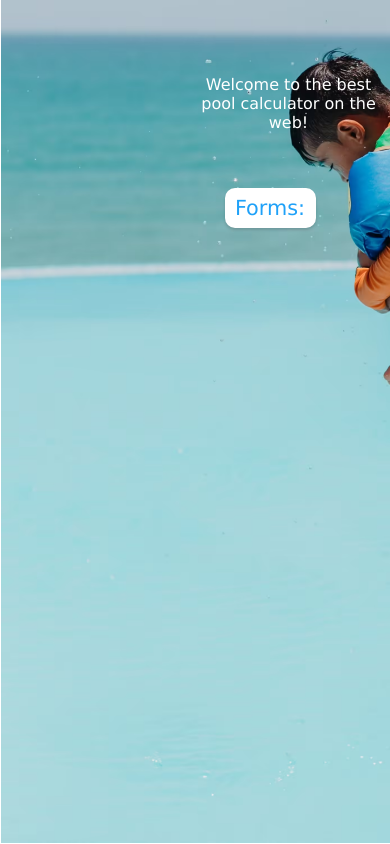
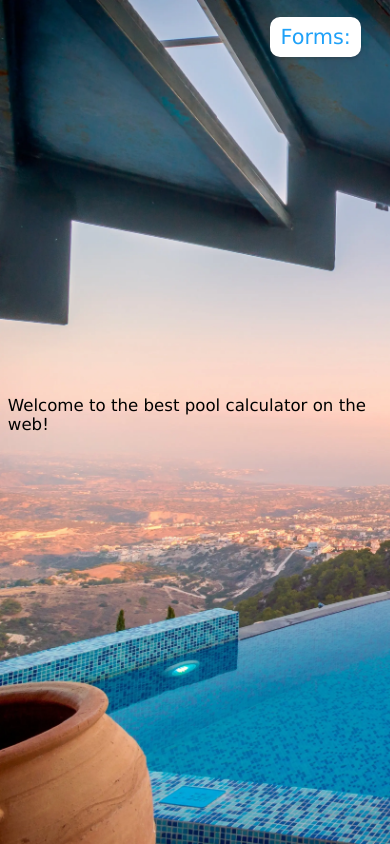
Before and after one commit to pschlafley/Pool-Chem-Calculator, a React (Create React App) app in the folder client/: page / in a window 390 px wide. Built offline with nearby package versions, Linux system fonts and the light colour scheme; the HTML template or start-up script is replaced by a standard one.

Commit message:
changed background picture, and added media queries to make the homepage responsive. I still need to fix the media query for max-width: 2560px;

```diff
--- a/client/src/components/Dropdown/dd.module.css
+++ b/client/src/components/Dropdown/dd.module.css
@@ -2,14 +2,14 @@ li {
     list-style: none;
 }
 
-.ddContainer {
+/* .ddContainer {
     display: flex;
     width: 8em;
     margin: 0 auto;
-}
+} */
 
 .ddHeader {
-    margin-bottom: 0.8em;
+    margin: .8em;
     padding: 0.4em .5em 0.4em .5em;
     box-shadow: 0 2px 3px rgba(0, 0, 0, 0.15);
     font-weight: 500;
--- a/client/src/components/HomePage/home-page.js
+++ b/client/src/components/HomePage/home-page.js
@@ -4,17 +4,22 @@ import DropDown from "../Dropdown/dropdown";
 
 // background image photo credits
 // Photo by <a href="https://unsplash.com/@josecasado?utm_source=unsplash&utm_medium=referral&utm_content=creditCopyText">José Casado</a> on <a href="https://unsplash.com/s/photos/jumping-into-pool?utm_source=unsplash&utm_medium=referral&utm_content=creditCopyText">Unsplash</a>
-
+// Photo by Pixabay: https://www.pexels.com/photo/blue-lounger-beside-swimming-pool-221457/
 
 function Home() {
     return (
         <>
             <div className={styles.container}>
-                <div className={styles.backgroundImage}></div>
-                <div className={styles.textCenter}>
-                    <p>Welcome to the best pool calculator on the web!</p>
-                    <br />
-                    <DropDown />
+                <div className={styles.backgroundImage}>
+                    <div className={styles.contentContainer}>
+                        <div className={styles.ddPosition}>
+                            <DropDown />
+                        </div>
+                        <div className={styles.textCenter}>
+                            <p>Welcome to the best pool calculator on the web!</p>
+                            <br />
+                        </div>
+                    </div>
                 </div>
             </div>
         </>
--- a/client/src/components/HomePage/hp.module.css
+++ b/client/src/components/HomePage/hp.module.css
@@ -1,25 +1,28 @@
-.container {
-    position: relative;
-    color: white;
+.backgroundImage {
+    top: 0;
+    left: 0;
+    width: 100%;
+    height: 100vh;
+    position: fixed;
+    background-image: url(../../assets/images/pool-bg.webp);
+    background-size: cover;
+    background-repeat: no-repeat;
+    -webkit-background-size: cover;
+    -moz-background-size: cover;
+    -o-background-size: cover;
 }
 
-.backgroundImage {
-    margin-top: -60px;
-    margin-left: -7.5px;
-    width: 100vw;
-    height: 100vh;
-    float: left;
-    position: relative;
-    background-size: cover;
-    background-image: url(../../assets/images/jump-bg.avif);
+.ddPosition {
+    position: absolute;
+    top: auto;
+    left: 85%;
 }
 
 .textCenter {
     position: absolute;
-    text-align: center;
-    top: 50%;
-    left: 50%;
-    transform: translate(-50% -50%);
+    top: 40%;
+    left: 30%;
+    font-size: x-large;
 }
 
 .listItem {
@@ -27,6 +30,106 @@
     text-decoration: underline;
 }
 
-.listItem:hover {
-    border: 2px solid orange;
+@media screen and (max-width: 2560px) {
+    .textCenter {
+        font-size: 70px;
+        top: 35%;
+        left: 15%;
+    }
+
+    .ddPosition {
+        top: auto;
+        left: 90%;
+        font-size: 70px;
+    }
 }
+
+@media screen and (max-width: 1440px) {
+    .textCenter {
+        font-size: 30px;
+        top: 35%;
+        left: 25%;
+    }
+
+    .ddPosition {
+        top: auto;
+        left: 90%;
+    }
+}
+
+@media screen and (max-width: 1024px) {
+    .textCenter {
+        font-size: 30px;
+        top: 40%;
+        left: 17%;
+    }
+
+    .ddPosition {
+        top: auto;
+        left: 80%;
+    }
+}
+@media screen and (max-width: 1024px) {
+    .textCenter {
+        font-size: 30px;
+        top: 40%;
+        left: 17%;
+    }
+
+    .ddPosition {
+        top: auto;
+        left: 80%;
+    }
+}
+
+@media screen and (max-width: 768px) {
+    .textCenter {
+        font-size: calc(16px + 6 * ((100vw - 320px) / 680));
+        top: 45%;
+        left: 20%;
+    }
+
+    .ddPosition {
+        top: auto;
+        left: 80%;
+    }
+}
+
+@media screen and (max-width: 425px) {
+    .textCenter {
+        font-size: calc(16px + 6 * ((100vw - 320px) / 680));
+        top: 45%;
+        left: 2%;
+    }
+
+    .ddPosition {
+        top: auto;
+        left: 65%;
+    }
+}
+
+@media screen and (max-width: 375px) {
+    .textCenter {
+        font-size: calc(16px + 6 * ((100vw - 320px) / 680));
+        top: 45%;
+        left: 3%;
+    }
+
+    .ddPosition {
+        top: auto;
+        left: 65%;
+    }
+}
+
+@media screen and (max-width: 320px) {
+    .textCenter {
+        font-size: smaller;
+        top: 45%;
+        left: 3%;
+    }
+
+    .ddPosition {
+        top: auto;
+        left: 50%;
+    }
+}
```
Also changed, not shown: client/src/assets/images/pool-bg.webp (added).
